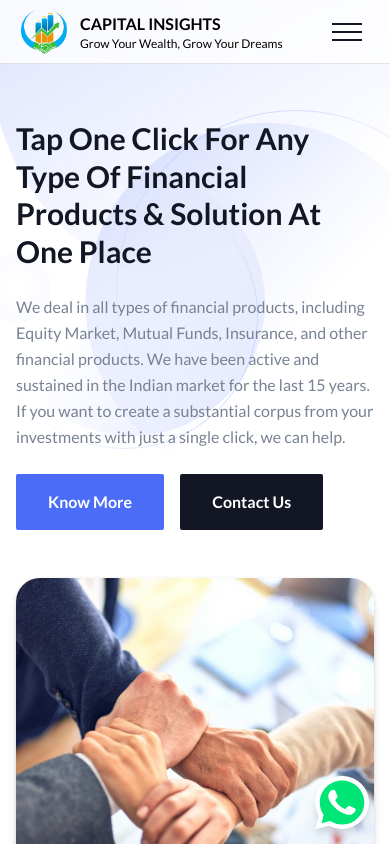
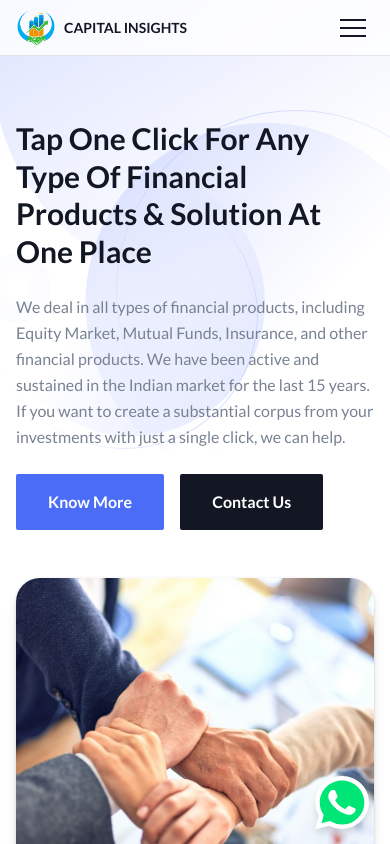
Before and after one commit to capitalinsights/website, a Next.js app: page / in a window 390 px wide. Shown: the top 844 px of the page. Built offline with nearby package versions, Linux system fonts and the light colour scheme.

Commit message:
menu icon bug resolved

```diff
--- a/src/app/layout.tsx
+++ b/src/app/layout.tsx
@@ -12,7 +12,7 @@ export default function RootLayout({ children }: { children: React.ReactNode })
   return (
     <html suppressHydrationWarning lang="en">
       <head />
-      <body className={`bg-[#FCFCFC]`}>
+      <body className={`bg-[#FCFCFC] overflow-x-hidden`}>
         <StickyNavbarProvider>
           <ScrollToTop />
           <Toaster />
--- a/src/components/About/AboutSectionOne.tsx
+++ b/src/components/About/AboutSectionOne.tsx
@@ -9,7 +9,7 @@ const checkIcon = (
 
 const AboutSectionOne = () => {
   return (
-    <section id="about" className="sm:pt-16 md:pt-20 lg:pt-28">
+    <section id="about" className="overflow-hidden sm:pt-16 md:pt-20 lg:pt-28">
       <div className="container">
         <div className="border-b border-body-color/[.15] sm:pb-16 dark:border-white/[.15] md:pb-20 lg:pb-28">
           <div className="-mx-4 flex flex-wrap items-center">
--- a/src/components/Header/index.tsx
+++ b/src/components/Header/index.tsx
@@ -42,46 +42,50 @@ const Header = () => {
       >
         <div className="container">
           <div className="relative -mx-4 flex items-center justify-between">
-            <div className="max-w-full px-4 xl:mr-12">
-              <Link href="/" className={`header-logo py-2 w-full inline-flex items-center gap-2`}>
-                <div className="h-12 w-[3.5rem] relative ">
+            <div className="max-w-[calc(100%-64px)] px-4 lg:max-w-none lg:w-auto xl:mr-12">
+              <Link href="/" className={`header-logo py-2 flex items-center gap-2`}>
+                <div className="h-10 w-10 sm:h-12 sm:w-[3.5rem] relative shrink-0">
                   <Image src="/images/logo/logo.png" alt="logo" fill className="object-contain" />
                 </div>
-                <div className="">
-                  <h1 className="whitespace-nowrap font-bold uppercase">Capital Insights</h1>
-                  <p className="text-xs whitespace-nowrap">Grow Your Wealth, Grow Your Dreams</p>
+                <div className="min-w-0">
+                  <h1 className="whitespace-nowrap font-bold uppercase text-sm sm:text-base text-black dark:text-white">
+                    Capital Insights
+                  </h1>
+                  <p className="text-[10px] sm:text-xs text-body-color dark:text-body-color-dark whitespace-nowrap hidden sm:block">
+                    Grow Your Wealth, Grow Your Dreams
+                  </p>
                 </div>
               </Link>
             </div>
-            <div className="flex w-full items-center justify-between px-4">
+            <div className="flex items-center justify-end px-4 lg:w-full lg:justify-between">
               <div className="w-auto lg:w-3/4">
                 <button
                   onClick={navbarToggleHandler}
                   id="navbarToggler"
                   aria-label="Mobile Menu"
-                  className="absolute right-4 top-1/2 block translate-y-[-50%] rounded-lg px-3 py-[6px] ring-primary focus:ring-2 lg:hidden"
+                  className="relative z-50 block rounded-lg px-2 py-1.5 ring-primary focus:ring-2 lg:hidden cursor-pointer"
                 >
                   <span
-                    className={`relative my-1.5 block h-0.5 w-[30px] bg-black transition-all duration-300 dark:bg-white ${
+                    className={`relative my-1.5 block h-0.5 w-[26px] bg-black transition-all duration-300 dark:bg-white ${
                       navbarOpen ? " top-[7px] rotate-45" : " "
                     }`}
                   />
                   <span
-                    className={`relative my-1.5 block h-0.5 w-[30px] bg-black transition-all duration-300 dark:bg-white ${
+                    className={`relative my-1.5 block h-0.5 w-[26px] bg-black transition-all duration-300 dark:bg-white ${
                       navbarOpen ? "opacity-0 " : " "
                     }`}
                   />
                   <span
-                    className={`relative my-1.5 block h-0.5 w-[30px] bg-black transition-all duration-300 dark:bg-white ${
+                    className={`relative my-1.5 block h-0.5 w-[26px] bg-black transition-all duration-300 dark:bg-white ${
                       navbarOpen ? " top-[-8px] -rotate-45" : " "
                     }`}
                   />
                 </button>
                 <nav
                   id="navbarCollapse"
-                  className={`navbar absolute right-0 z-30 w-[250px] rounded border-[.5px] border-body-color/50 bg-white px-6 py-4 duration-300 dark:border-body-color/20 dark:bg-dark lg:visible lg:static lg:w-auto lg:border-none lg:!bg-transparent lg:p-0 lg:opacity-100 ${
+                  className={`navbar absolute right-4 z-30 w-[250px] rounded border-[.5px] border-body-color/50 bg-white px-6 py-4 duration-300 dark:border-body-color/20 dark:bg-dark lg:visible lg:static lg:w-auto lg:border-none lg:!bg-transparent lg:p-0 lg:opacity-100 ${
                     navbarOpen
-                      ? "visibility top-full opacity-100"
+                      ? "visibility top-full opacity-100 shadow-lg"
                       : "invisible top-[120%] opacity-0"
                   }`}
                 >
--- a/src/components/Testimonials/index.tsx
+++ b/src/components/Testimonials/index.tsx
@@ -79,7 +79,7 @@ const testimonialData: Testimonial[] = [
 
 const Testimonials = () => {
   return (
-    <section className="bg-gray-light relative z-10 py-16 md:py-20">
+    <section className="bg-gray-light relative z-10 py-16 md:py-20 overflow-hidden">
       <div className="container">
         <SectionTitle
           title="Reviews by Happy Clients"
--- a/src/styles/index.css
+++ b/src/styles/index.css
@@ -5,6 +5,11 @@
 @tailwind utilities;
 
 @layer base {
+  html,
+  body {
+    overflow-x: hidden;
+    max-width: 100%;
+  }
   body {
     font-family: "Lato", sans-serif;
   }
```
